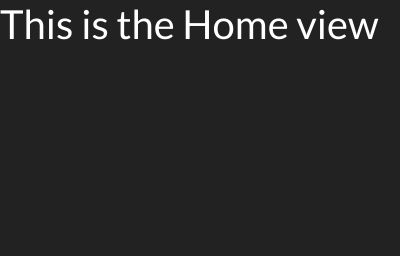
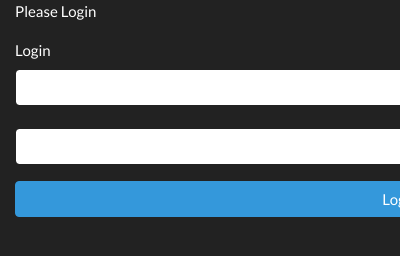
Before and after one commit to ElishaKay/udemy-fullstack-chrome-extension, a browser extension: page Chrome_Extension/views/popup.html at #!/login in a window 400 px wide. Shown: the top 256 px of the page. Drawn offline with Linux system fonts and the light colour scheme.

Commit message:
login becomes our main route, and logging the formData in the controller

```diff
--- a/Chrome_Extension/js/app/popup.js
+++ b/Chrome_Extension/js/app/popup.js
@@ -9,10 +9,18 @@ myAmazonHistory.config(function($stateProvider, $urlRouterProvider){
 			url: '/home',
 			templateUrl: '../views/home.html'
 		})
+		.state('login', {
+			url: '/login',
+			templateUrl: '../views/login.html'
+		})
 
-	$urlRouterProvider.otherwise('home')
+	$urlRouterProvider.otherwise('login')
 })
 
 myAmazonHistory.controller("PopupCtrl", ['$scope', '$state', function($scope, $state){
 	console.log('PopupCtrl Initialized');
+
+	$scope.login = function(formData){
+		console.log('formData: ', formData);
+	}
 }])
--- a/Chrome_Extension/views/login.html
+++ b/Chrome_Extension/views/login.html
@@ -3,9 +3,9 @@
 <div class="form-group">
 	<label for="name">Login</label>
 
-	<input type="text" class="form-control" name="name" ng-model=formData.email">
+	<input type="text" class="form-control" name="name" ng-model="formData.email">
 	<br/>
-	<input type="password" class="form-control" name="password" ng-model=formData.email">
+	<input type="password" class="form-control" name="password" ng-model="formData.password">
 </div>
 
 <a ng-click="login(formData)" class="btn btn-block btn-info">Login</a>
```
